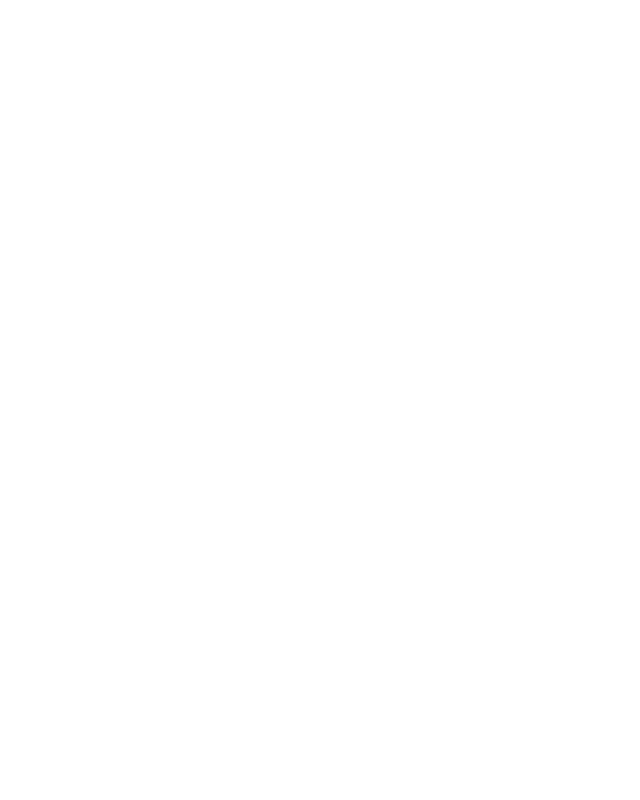
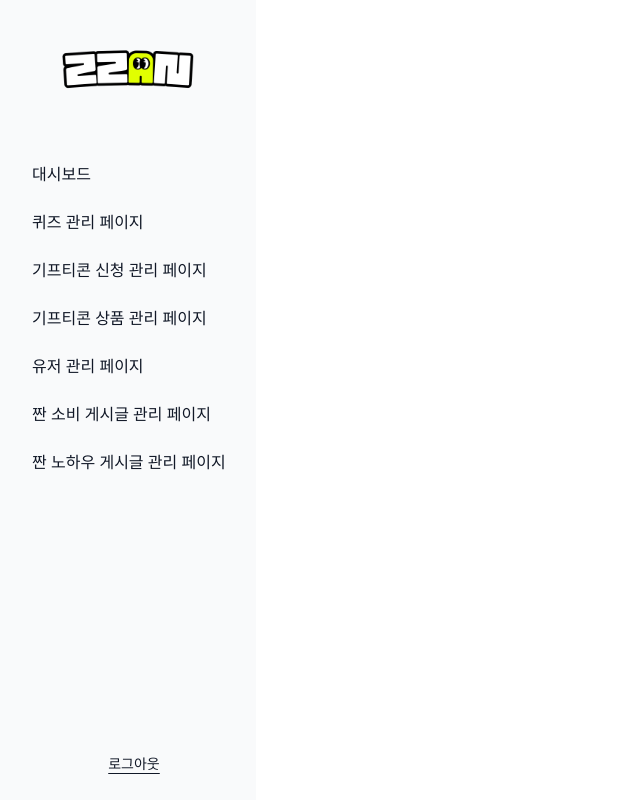
Before and after one commit to mangmuse/ZZAN-back-office-debugging, a Next.js app: page / in a window 1280 px wide. Shown: the whole page, without its empty margins (0-640 px from the left). Built offline with nearby package versions, Linux system fonts and the light colour scheme.

Commit message:
feat: sidebar

```diff
--- /dev/null
+++ b/src/app/(main)/_components/SidebarContainer.tsx
@@ -0,0 +1,82 @@
+import { Button } from "@/components/ui/button";
+import Image from "next/image";
+import Link from "next/link";
+
+function SidebarContainer() {
+  return (
+    <aside className="fixed top-0 left-0 z-40 w-64 h-screen flex flex-col justify-between transform -translate-x-full sm:translate-x-0 transition-transform">
+      <div className="h-full px-3 py-4 overflow-y-auto bg-gray-50 dark:bg-gray-800 flex flex-col">
+        <div className="flex justify-center mt-8 mb-16">
+          <Link href="/">
+            <Image src="/logo.png" width={132} height={24} alt="ZZAN logo" />
+          </Link>
+        </div>
+        <ul className="space-y-2 font-medium flex-1">
+          <li>
+            <Link
+              href="/"
+              className="flex items-center p-2 text-gray-900 rounded-lg dark:text-white hover:bg-gray-100 dark:hover:bg-gray-700"
+            >
+              <span className="ml-3">대시보드</span>
+            </Link>
+          </li>
+          <li>
+            <Link
+              href="/quiz"
+              className="flex items-center p-2 text-gray-900 rounded-lg dark:text-white hover:bg-gray-100 dark:hover:bg-gray-700"
+            >
+              <span className="ml-3">퀴즈 관리 페이지</span>
+            </Link>
+          </li>
+          <li>
+            <Link
+              href="/claim"
+              className="flex items-center p-2 text-gray-900 rounded-lg dark:text-white hover:bg-gray-100 dark:hover:bg-gray-700"
+            >
+              <span className="ml-3">기프티콘 신청 관리 페이지</span>
+            </Link>
+          </li>
+          <li>
+            <Link
+              href="/gift"
+              className="flex items-center p-2 text-gray-900 rounded-lg dark:text-white hover:bg-gray-100 dark:hover:bg-gray-700"
+            >
+              <span className="ml-3">기프티콘 상품 관리 페이지</span>
+            </Link>
+          </li>
+          <li>
+            <Link
+              href="/user"
+              className="flex items-center p-2 text-gray-900 rounded-lg dark:text-white hover:bg-gray-100 dark:hover:bg-gray-700"
+            >
+              <span className="ml-3">유저 관리 페이지</span>
+            </Link>
+          </li>
+          <li>
+            <Link
+              href="/vote"
+              className="flex items-center p-2 text-gray-900 rounded-lg dark:text-white hover:bg-gray-100 dark:hover:bg-gray-700"
+            >
+              <span className="ml-3">짠 소비 게시글 관리 페이지</span>
+            </Link>
+          </li>
+          <li>
+            <Link
+              href="/knowhow"
+              className="flex items-center p-2 text-gray-900 rounded-lg dark:text-white hover:bg-gray-100 dark:hover:bg-gray-700"
+            >
+              <span className="ml-3">짠 노하우 게시글 관리 페이지</span>
+            </Link>
+          </li>
+        </ul>
+      </div>
+      <div className="px-3 py-4 bg-gray-50 dark:bg-gray-800 flex justify-center">
+        <Button className="flex items-center text-gray-900 rounded-lg dark:text-white underline" variant="link">
+          <span className="ml-3">로그아웃</span>
+        </Button>
+      </div>
+    </aside>
+  );
+}
+
+export default SidebarContainer;
--- a/src/app/layout.tsx
+++ b/src/app/layout.tsx
@@ -2,6 +2,7 @@
 import { Inter } from "next/font/google";
 import "./globals.css";
 import Providers from "@/provider/Providers";
+import SidebarContainer from "@/app/(main)/_components/SidebarContainer";
 
 const inter = Inter({ subsets: ["latin"] });
 
@@ -18,7 +19,14 @@
   return (
     <html lang="en">
       <body className={inter.className}>
-        <Providers>{children}</Providers>
+        <Providers>
+          <div className="flex min-h-screen">
+            <div className="w-64 h-screen bg-gray-800">
+              <SidebarContainer />
+            </div>
+            <main className="flex-1 h-screen">{children}</main>
+          </div>
+        </Providers>
       </body>
     </html>
   );
```
Also changed, not shown: public/logo.png (added).
